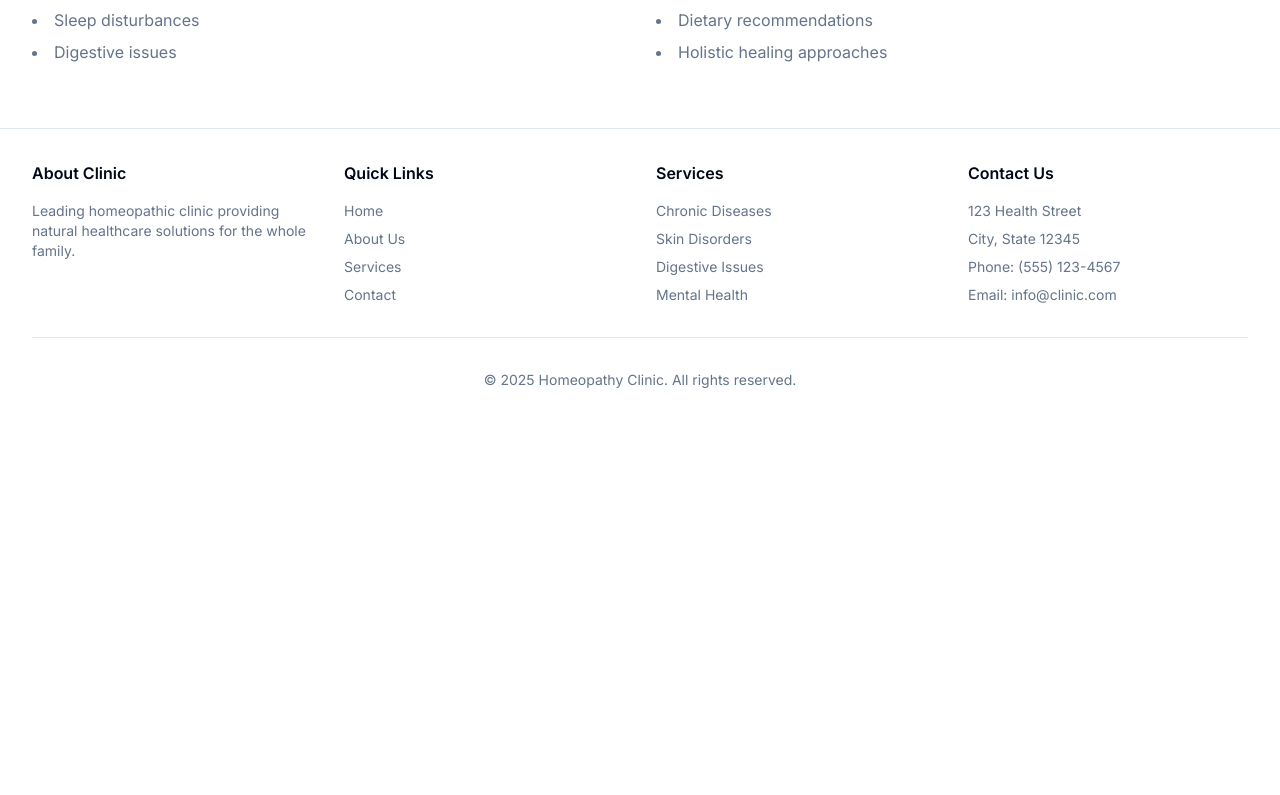
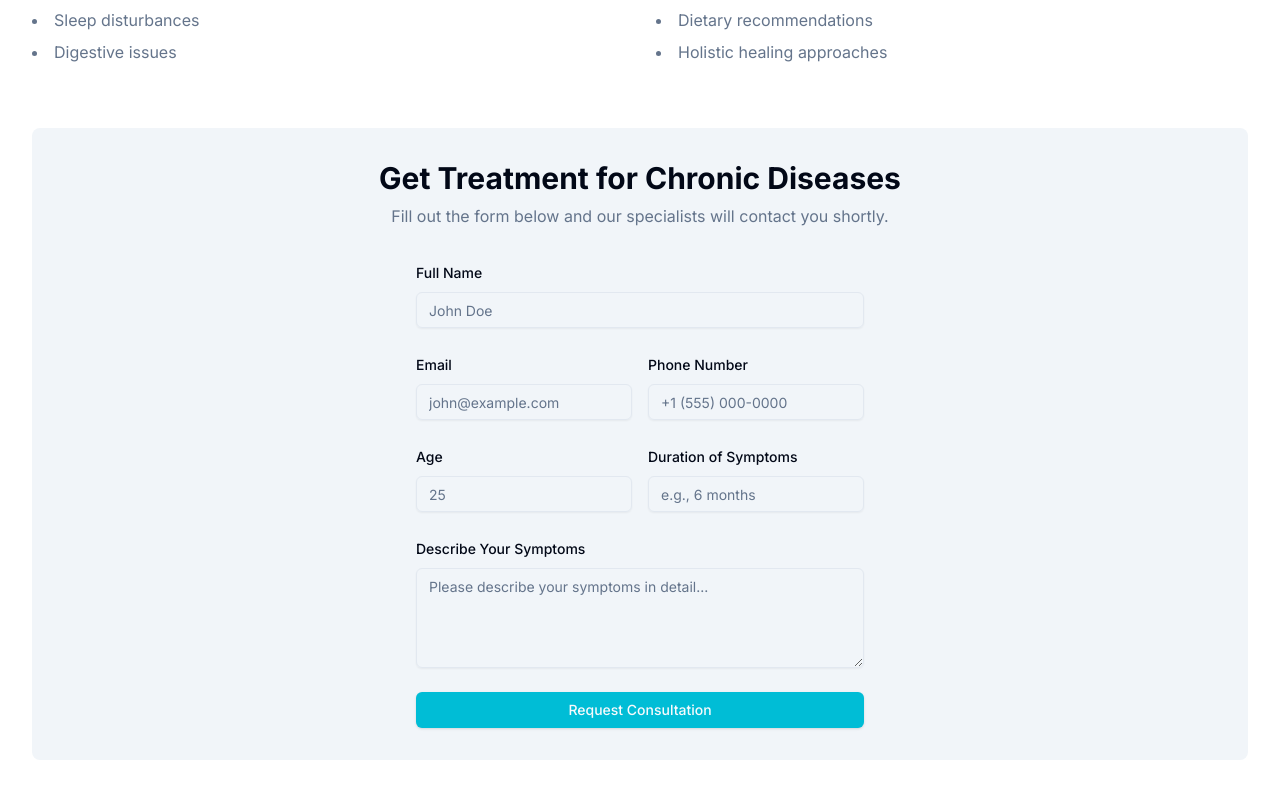
Before and after one commit to Kaif9999/homeopathy-webapp, a Next.js app: page /diseases/chronic-diseases in a window 1280 px wide. Shown: the part 385-1180 px from the top of the page. Before the commit the page ends 807 px from the top, so only its background shows below. Built offline with nearby package versions, Linux system fonts and the light colour scheme.

Commit message:
email api added

```diff
--- /dev/null
+++ b/app/api/submit-consultation/route.ts
@@ -0,0 +1,62 @@
+import { NextResponse } from 'next/server'
+import sgMail from '@sendgrid/mail'
+
+// Make sure your SENDGRID_API_KEY starts with "SG."
+const SENDGRID_API_KEY = process.env.SENDGRID_API_KEY
+if (!SENDGRID_API_KEY?.startsWith('SG.')) {
+  throw new Error('Invalid SendGrid API key format. Must start with "SG."')
+}
+
+sgMail.setApiKey(SENDGRID_API_KEY)
+
+const ADMIN_EMAIL = process.env.ADMIN_EMAIL || 'kaifmohd5000@gmail.com'
+const VERIFIED_SENDER = process.env.VERIFIED_SENDER || 'your-verified@email.com'
+
+export async function POST(request: Request) {
+  try {
+    const data = await request.json()
+
+    const emailContent = `
+      New Consultation Request for ${data.disease}
+
+      Patient Details:
+      ---------------
+      Name: ${data.name}
+      Email: ${data.email}
+      Phone: ${data.phone}
+      Age: ${data.age}
+
+      Medical Information:
+      -------------------
+      Disease: ${data.disease}
+      Duration of Symptoms: ${data.duration}
+
+      Symptoms Description:
+      -------------------
+      ${data.symptoms}
+
+      This request was submitted on ${new Date().toLocaleString()}
+    `
+
+    try {
+      await sgMail.send({
+        to: ADMIN_EMAIL,
+        from: VERIFIED_SENDER, // Must be verified in SendGrid
+        subject: `New Consultation Request - ${data.disease}`,
+        text: emailContent,
+        html: emailContent.replace(/\n/g, '<br>'),
+      })
+      return NextResponse.json({ success: true })
+    } catch (emailError: any) {
+      console.error('SendGrid error:', emailError?.response?.body || emailError)
+      throw new Error('Failed to send email')
+    }
+
+  } catch (error) {
+    console.error('Consultation submission error:', error)
+    return NextResponse.json(
+      { error: 'Failed to submit consultation request' },
+      { status: 500 }
+    )
+  }
+}
--- a/app/diseases/[slug]/page.tsx
+++ b/app/diseases/[slug]/page.tsx
@@ -1,4 +1,5 @@
 import { notFound } from "next/navigation"
+import { DiseaseConsultationForm } from "@/components/disease-consultation-form"
 
 // This would typically come from a database or API
 const diseasesData = {
@@ -55,7 +56,7 @@ const diseasesData = {
   }
 }
 
-export default function DiseasePage({ params }: { params: { slug: string } }) {
+export default async function DiseasePage({ params }: { params: { slug: string } }) {
   const disease = diseasesData[params.slug as keyof typeof diseasesData]
 
   if (!disease) {
@@ -68,7 +69,7 @@ export default function DiseasePage({ params }: { params: { slug: string } }) {
         <h1 className="text-4xl font-bold mb-6">{disease.title}</h1>
         <p className="text-lg text-muted-foreground mb-8">{disease.longDescription}</p>
 
-        <div className="grid md:grid-cols-2 gap-8">
+        <div className="grid md:grid-cols-2 gap-8 mb-16">
           <div className="space-y-4">
             <h2 className="text-2xl font-semibold mb-4">Common Symptoms</h2>
             <ul className="list-disc list-inside space-y-2">
@@ -87,6 +88,14 @@ export default function DiseasePage({ params }: { params: { slug: string } }) {
             </ul>
           </div>
         </div>
+
+        <div className="bg-muted rounded-lg p-8">
+          <h2 className="text-3xl font-bold text-center mb-2">Get Treatment for {disease.title}</h2>
+          <p className="text-center text-muted-foreground mb-8">
+            Fill out the form below and our specialists will contact you shortly.
+          </p>
+          <DiseaseConsultationForm diseaseName={disease.title} />
+        </div>
       </div>
     </div>
   )
--- /dev/null
+++ b/components/disease-consultation-form.tsx
@@ -0,0 +1,188 @@
+"use client"
+
+import { zodResolver } from "@hookform/resolvers/zod"
+import { useForm } from "react-hook-form"
+import * as z from "zod"
+import { motion } from "framer-motion"
+
+import { Button } from "@/components/ui/button"
+import { Form, FormControl, FormField, FormItem, FormLabel, FormMessage } from "@/components/ui/form"
+import { Input } from "@/components/ui/input"
+import { Textarea } from "@/components/ui/textarea"
+import { useToast } from "@/hooks/use-toast"
+
+const formSchema = z.object({
+  name: z.string().min(2, {
+    message: "Name must be at least 2 characters.",
+  }),
+  email: z.string().email({
+    message: "Please enter a valid email address.",
+  }),
+  phone: z.string().min(10, {
+    message: "Please enter a valid phone number.",
+  }),
+  age: z.string().min(1, {
+    message: "Please enter your age.",
+  }),
+  duration: z.string().min(1, {
+    message: "Please enter the duration of your symptoms.",
+  }),
+  symptoms: z.string().min(10, {
+    message: "Please describe your symptoms (minimum 10 characters).",
+  }),
+})
+
+interface DiseaseConsultationFormProps {
+  diseaseName: string
+}
+
+export function DiseaseConsultationForm({ diseaseName }: DiseaseConsultationFormProps) {
+  const { toast } = useToast()
+
+  const form = useForm<z.infer<typeof formSchema>>({
+    resolver: zodResolver(formSchema),
+    defaultValues: {
+      name: "",
+      email: "",
+      phone: "",
+      age: "",
+      duration: "",
+      symptoms: "",
+    },
+  })
+
+  async function onSubmit(values: z.infer<typeof formSchema>) {
+    try {
+      const response = await fetch('/api/submit-consultation', {
+        method: 'POST',
+        headers: {
+          'Content-Type': 'application/json',
+        },
+        body: JSON.stringify({ ...values, disease: diseaseName }),
+      })
+
+      if (!response.ok) throw new Error('Failed to submit')
+
+      toast({
+        title: "Consultation Request Sent",
+        description: "We'll contact you soon to discuss your treatment options.",
+      })
+      form.reset()
+    } catch (error) {
+      toast({
+        title: "Error",
+        description: "There was a problem submitting your request. Please try again.",
+        variant: "destructive",
+      })
+    }
+  }
+
+  return (
+    <motion.div
+      initial={{ opacity: 0, y: 20 }}
+      animate={{ opacity: 1, y: 0 }}
+      transition={{ duration: 0.5 }}
+      className="max-w-md mx-auto"
+    >
+      <Form {...form}>
+        <form onSubmit={form.handleSubmit(onSubmit)} className="space-y-6">
+          <FormField
+            control={form.control}
+            name="name"
+            render={({ field }) => (
+              <FormItem>
+                <FormLabel>Full Name</FormLabel>
+                <FormControl>
+                  <Input placeholder="John Doe" {...field} />
+                </FormControl>
+                <FormMessage />
+              </FormItem>
+            )}
+          />
+
+          <div className="grid grid-cols-2 gap-4">
+            <FormField
+              control={form.control}
+              name="email"
+              render={({ field }) => (
+                <FormItem>
+                  <FormLabel>Email</FormLabel>
+                  <FormControl>
+                    <Input placeholder="john@example.com" {...field} />
+                  </FormControl>
+                  <FormMessage />
+                </FormItem>
+              )}
+            />
+
+            <FormField
+              control={form.control}
+              name="phone"
+              render={({ field }) => (
+                <FormItem>
+                  <FormLabel>Phone Number</FormLabel>
+                  <FormControl>
+                    <Input placeholder="+1 (555) 000-0000" {...field} />
+                  </FormControl>
+                  <FormMessage />
+                </FormItem>
+              )}
+            />
+          </div>
+
+          <div className="grid grid-cols-2 gap-4">
+            <FormField
+              control={form.control}
+              name="age"
+              render={({ field }) => (
+                <FormItem>
+                  <FormLabel>Age</FormLabel>
+                  <FormControl>
+                    <Input placeholder="25" {...field} />
+                  </FormControl>
+                  <FormMessage />
+                </FormItem>
+              )}
+            />
+
+            <FormField
+              control={form.control}
+              name="duration"
+              render={({ field }) => (
+                <FormItem>
+                  <FormLabel>Duration of Symptoms</FormLabel>
+                  <FormControl>
+                    <Input placeholder="e.g., 6 months" {...field} />
+                  </FormControl>
+                  <FormMessage />
+                </FormItem>
+              )}
+            />
+          </div>
+
+          <FormField
+            control={form.control}
+            name="symptoms"
+            render={({ field }) => (
+              <FormItem>
+                <FormLabel>Describe Your Symptoms</FormLabel>
+                <FormControl>
+                  <Textarea
+                    placeholder="Please describe your symptoms in detail..."
+                    className="min-h-[100px]"
+                    {...field}
+                  />
+                </FormControl>
+                <FormMessage />
+              </FormItem>
+            )}
+          />
+
+          <Button type="submit" className="w-full">
+            Request Consultation
+          </Button>
+        </form>
+      </Form>
+    </motion.div>
+  )
+}
--- a/package.json
+++ b/package.json
@@ -16,6 +16,8 @@
     "@radix-ui/react-label": "^2.1.2",
     "@radix-ui/react-slot": "^1.1.2",
     "@radix-ui/react-toast": "^1.2.6",
+    "@sendgrid/mail": "^8.1.4",
+    "@types/sendgrid": "^2.0.31",
     "@vercel/speed-insights": "^1.1.0",
     "class-variance-authority": "^0.7.1",
     "clsx": "^2.1.1",
```
Also changed, not shown: 1 other file (tests, documents, lock files or other folders).
